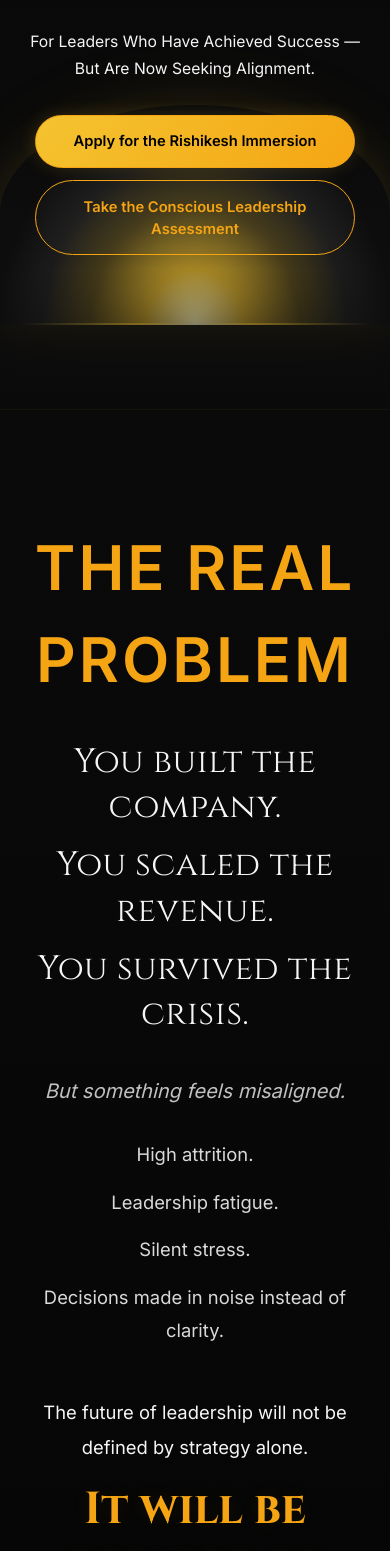
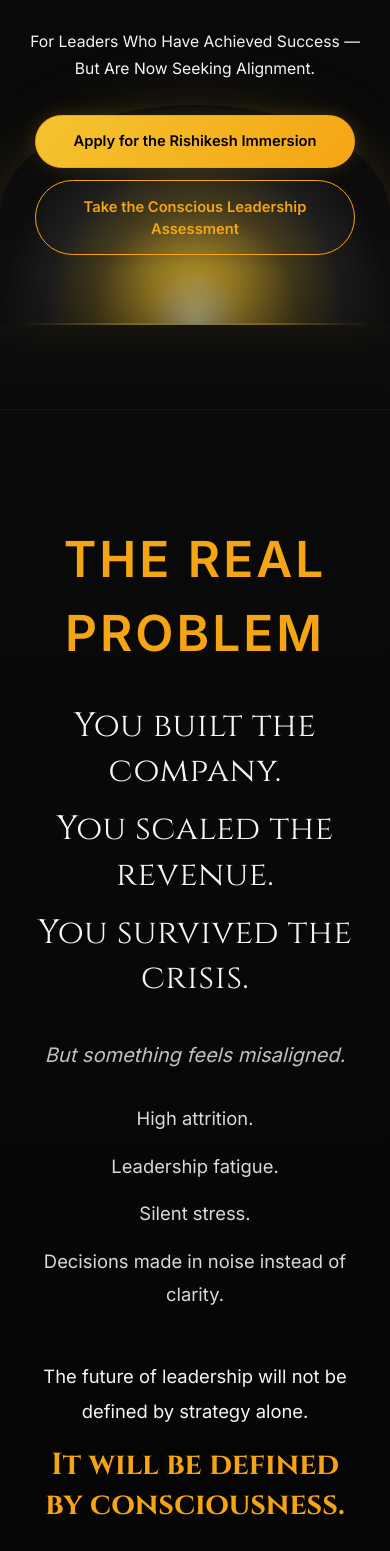
Before and after one commit to Alphury/The-Spiritual-Manager, a React (Vite) app: page /#/ in a window 390 px wide. Shown: the part 435-1986 px from the top of the page. Built offline with nearby package versions, Linux system fonts and the light colour scheme.

Commit message:
updated css for mobile overflow

```diff
--- a/src/styles/globals.css
+++ b/src/styles/globals.css
@@ -75,23 +75,22 @@ span {
 
 /* HEADINGS SHOULD WRAP NATURALLY & SCALE DOWN ON MOBILE */
 h1, h2, h3, h4, h5, h6 {
-  text-wrap: pretty;        /* Cleaner than balance for preventing awkward single-word lines */
-  overflow-wrap: break-word; /* Safety net: breaks text only if a word is literally wider than the screen */
-  word-break: normal;       /* Keeps standard word boundaries intact */
-  hyphens: none;            /* Kept as per your preference: absolutely no hyphens */
-  max-width: 100%;          /* Prevents the heading element itself from pushing past its parent */
+  text-wrap: pretty;
+
+  /* CHANGE THESE TWO LINES: This forces the browser to keep the word intact */
+  overflow-wrap: normal;
+  word-break: keep-all;
+
+  hyphens: none;
+  max-width: 100%;
 }
 
 /* Specific fluid sizing for h1 to completely prevent mobile overflow */
 h1 {
-  /* clamp(MIN_SIZE, RESPONSIVE_PREFERRED_SIZE, MAX_SIZE) */
-  /* This smoothly scales down your h1 on mobile so it doesn't need to break words */
-  font-size: clamp(2rem, 5vw + 1rem, 3.5rem);
+  /* ADJUSTED CLAMP VALUES: Lowered the minimum size to 1.4rem and preferred to 4vw */
+  font-size: clamp(1.4rem, 4vw + 0.8rem, 3.5rem);
+  line-height: 1.2; /* Tighter line height prevents giant gaps if it wraps between words */
 }
-
-/* Optional: Scale down h2 and h3 slightly for mobile view as well */
-h2 { font-size: clamp(1.75rem, 4vw + 1rem, 2.75rem); }
-h3 { font-size: clamp(1.5rem, 3vw + 1rem, 2.25rem); }
 
 /* BUTTON OVERFLOW SAFETY */
 .primary-btn,
--- a/src/styles/home.css
+++ b/src/styles/home.css
@@ -309,9 +309,30 @@
     padding: 5rem 1.2rem;
   }
 
+  /* FORCE SELECTORS: Combining tag and class ensures it wins the priority war */
+
+  h1.section-tag,
   .section-tag {
-    font-size: 0.75rem;
+    font-size: clamp(3.1rem, 6vw, 2.9rem) !important;
+    word-break: keep-all !important;
+    white-space: normal !important;
+    overflow-wrap: normal !important;
+  }
+
+  h2.problem-closing,
+  .problem-closing h2 {
+    font-size: clamp(1.9rem, 5vw, 2.5rem) !important;
+    word-break: keep-all !important;
+    white-space: normal !important;
+    overflow-wrap: normal !important;
+  }
+
+  .section-tag {
+    font-size: clamp(0.6rem, 7vw, 2.5rem);
     letter-spacing: 2px;
+    word-break: keep-all;
+    overflow-wrap: normal;
+    margin-bottom: 1.5rem;
   }
 
   .problem-opening p {
@@ -334,13 +355,43 @@
   }
 
   .problem-closing h2 {
-    font-size: 1.9rem;
+    font-size: clamp(1.4rem, 6vw, 1.9rem);
     line-height: 1.3;
+    word-break: keep-all;
+    overflow-wrap: normal;
   }
 
   /* PHILOSOPHY SECTION */
   .philosophy-section {
     padding: 5rem 1.2rem;
+  }
+
+  /* 1. FIX: Targets any section tag inside philosophy so it matches our perfect size */
+  .philosophy-section .section-tag,
+  h1.section-tag {
+    font-size: clamp(2.2rem, 7vw, 3rem) !important;
+    word-break: keep-all !important;
+    white-space: normal !important;
+    overflow-wrap: normal !important;
+  }
+
+  /* 2. FIX: Clamps the title between 1.6rem and 2.2rem instead of forcing a flat 2rem */
+  h2.philosophy-title,
+  .philosophy-title {
+    font-size: clamp(2.7rem, 6vw, 2.2rem) !important;
+    line-height: 1.25;
+    word-break: keep-all !important;
+    white-space: normal !important;
+    overflow-wrap: normal !important;
+  }
+
+  .philosophy-container {
+    display: grid;
+    grid-template-columns: 1fr !important;
+    gap: 1.5rem;
+    width: 100%;
+    max-width: 100%;
+    overflow: visible;
   }
 
   .philosophy-container {
@@ -463,6 +514,13 @@
   .framework-section {
     padding: 5rem 1.2rem;
   }
+  .framework-section.section-tag,
+  h1.section-tag {
+    font-size: clamp(3rem, 7vw, 3rem) !important;
+    word-break: keep-all !important;
+    white-space: normal !important;
+    overflow-wrap: normal !important;
+  }
 
   .framework-header {
     margin-bottom: 2.5rem;
@@ -515,6 +573,13 @@
   /* RISHIKESH SECTION */
   .rishikesh-section {
     padding: 5rem 1.2rem;
+  }
+
+  h1.section-tag{
+    font-size: clamp(3.1rem, 7vw, 3rem) !important;
+    word-break: keep-all !important;
+    white-space: normal !important;
+    overflow-wrap: normal !important;
   }
 
   .rishikesh-sun {
```
